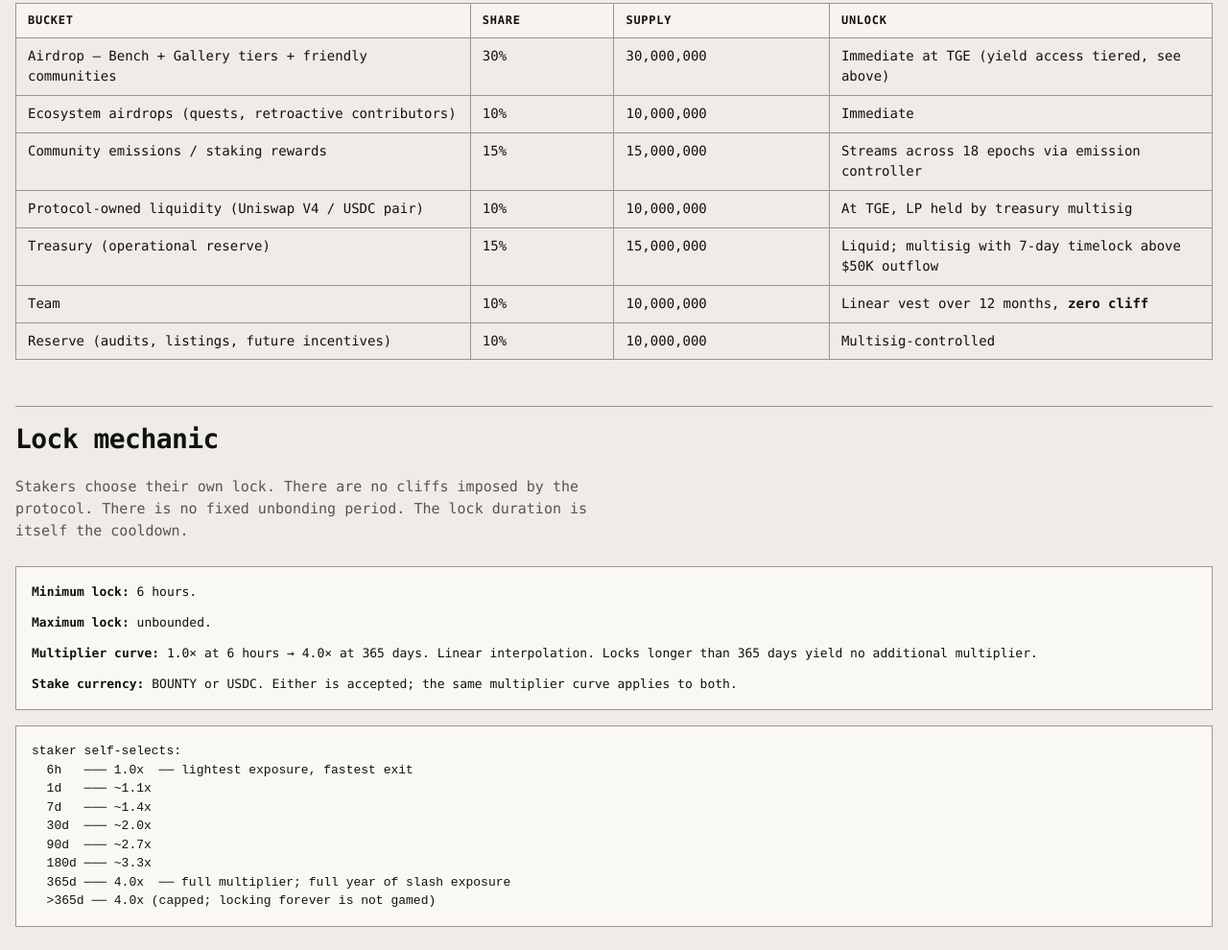
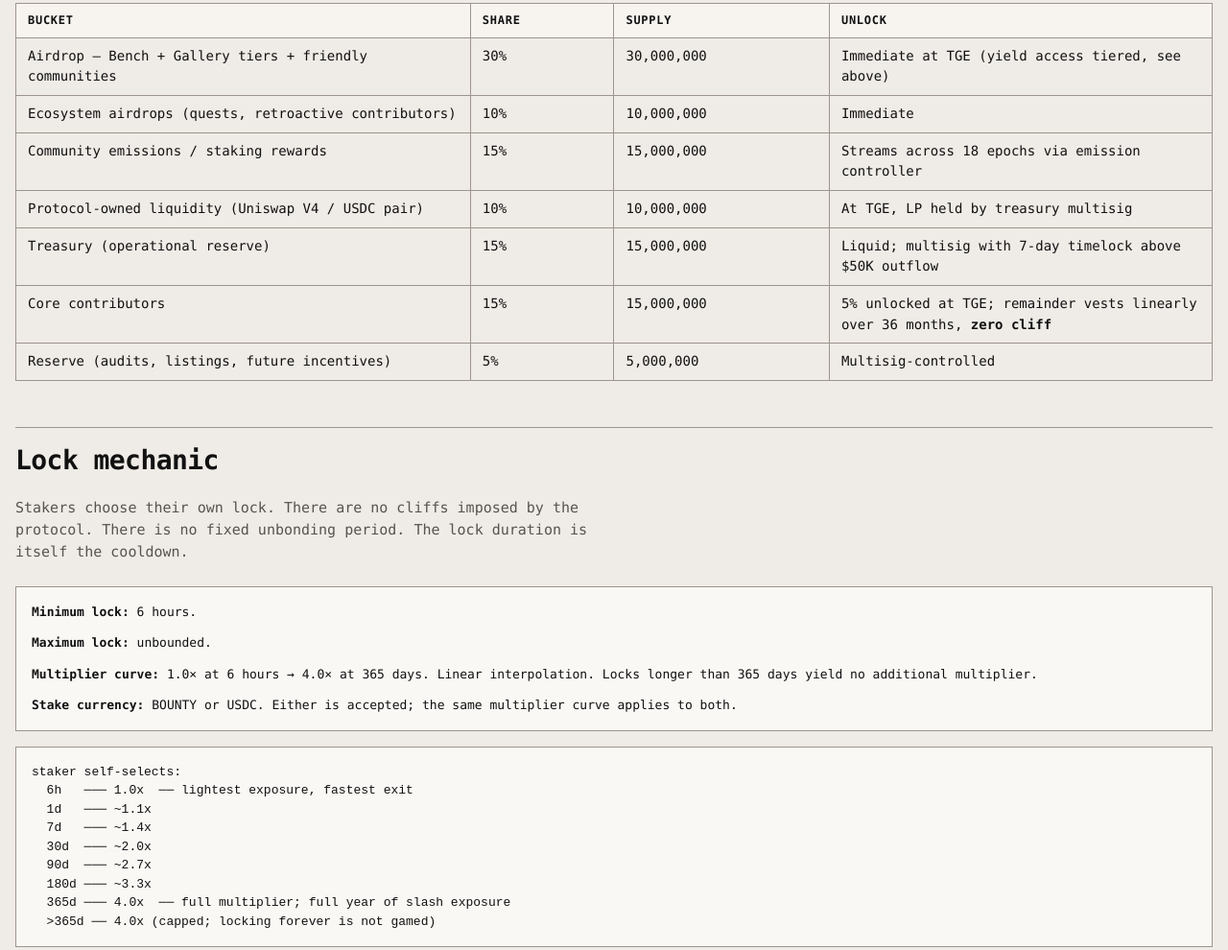
Before and after one commit to avalidurl/agentbounty, an Astro site: page /staking in a window 1280 px wide. Shown: the part 3724-4714 px from the top of the page at 96% size. Built offline with nearby package versions, Linux system fonts and the light colour scheme; Astro itself is replaced by a stand-in of ours.

Commit message:
staking: core-contributor allocation 15% with TGE unlock + 36mo vest
Reshape the Team bucket into Core contributors (owner direction): Team 10% -> Core contributors 15%, funded by Reserve 10% -> 5%. Unlock = 5% at TGE, remainder linear over 36 months, zero cliff. Fee note updated (15% alloc, vests from block one, stakes on same terms). Allocation still sums to 100%. Working schedule, subject to change until launch.

Co-Authored-By: Claude Opus 4.7 (1M context) <noreply@anthropic.com>

```diff
--- a/src/pages/staking.astro
+++ b/src/pages/staking.astro
@@ -447,15 +447,15 @@ import BaseLayout from "../layouts/BaseLayout.astro";
             <td>Liquid; multisig with 7-day timelock above $50K outflow</td>
           </tr>
           <tr>
-            <td>Team</td>
-            <td>10%</td>
-            <td>10,000,000</td>
-            <td>Linear vest over 12 months, <strong>zero cliff</strong></td>
+            <td>Core contributors</td>
+            <td>15%</td>
+            <td>15,000,000</td>
+            <td>5% unlocked at TGE; remainder vests linearly over 36 months, <strong>zero cliff</strong></td>
           </tr>
           <tr>
             <td>Reserve (audits, listings, future incentives)</td>
-            <td>10%</td>
-            <td>10,000,000</td>
+            <td>5%</td>
+            <td>5,000,000</td>
             <td>Multisig-controlled</td>
           </tr>
         </tbody>
@@ -503,7 +503,7 @@ import BaseLayout from "../layouts/BaseLayout.astro";
         </tbody>
       </table>
       <p style="color: var(--muted); max-width: var(--read-width); font-size: 13px;">
-        <span class="cmt">//</span> the 25% team share is paid in the bounty's own currency (USDC or BOUNTY) so the team has cash flow independent of token price. the 10% team token allocation exists for governance alignment, not for paying rent.
+        <span class="cmt">//</span> the 25% team share is paid in the bounty's own currency (USDC or BOUNTY) so core contributors have cash flow independent of token price. the 15% core-contributor allocation vests from block one — 5% at TGE, the rest streaming over 36 months — and core contributors stake into the underwriting pool on the same terms as everyone else.
       </p>
     </section>
 
```
